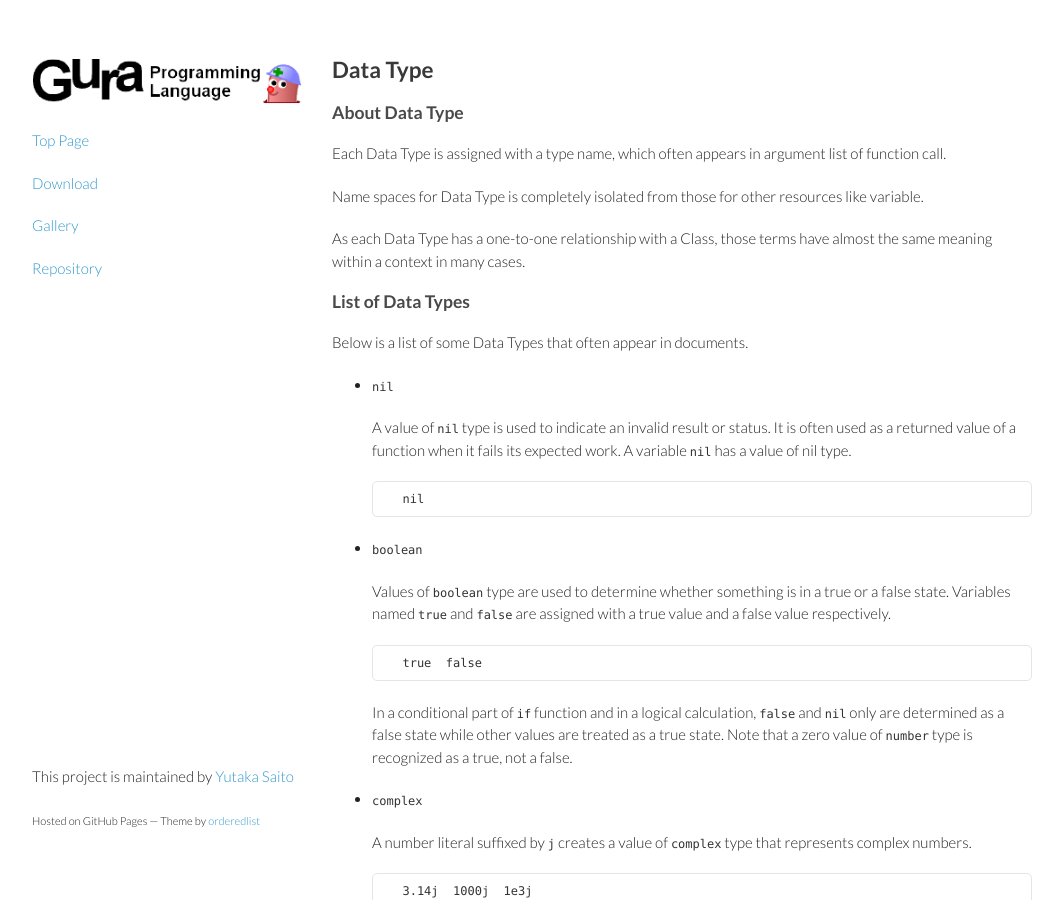
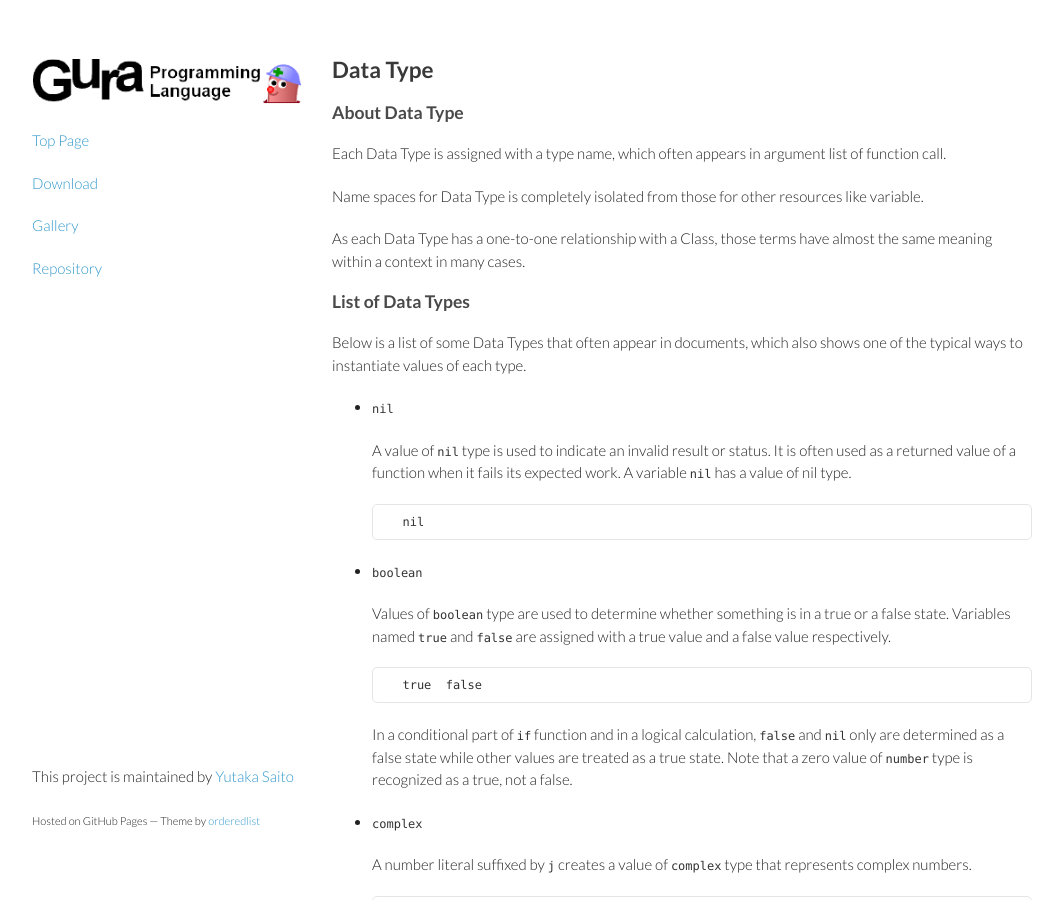
Before and after one commit to rudidude86/gura-lang.github.io, a Jekyll site: the page built from documents/Data-Type.md, in a window 1280 px wide and 900 px high. Shown: the whole window, without its empty margins (108-1171 px from the left). Built offline with Jekyll 4.4.1, drawn with Linux system fonts in a browser that asks for light colours; Markdown is read by kramdown in place of the engine named in the settings.

Commit message:
updated Data Type

```diff
--- a/documents/Data-Type.md
+++ b/documents/Data-Type.md
@@ -21,7 +21,8 @@ those terms have almost the same meaning within a context in many cases.
 
 ### List of Data Types
 
-Below is a list of some Data Types that often appear in documents.
+Below is a list of some Data Types that often appear in documents,
+which also shows one of the typical ways to instantiate values of each type.
 
 * `nil`
 
```
